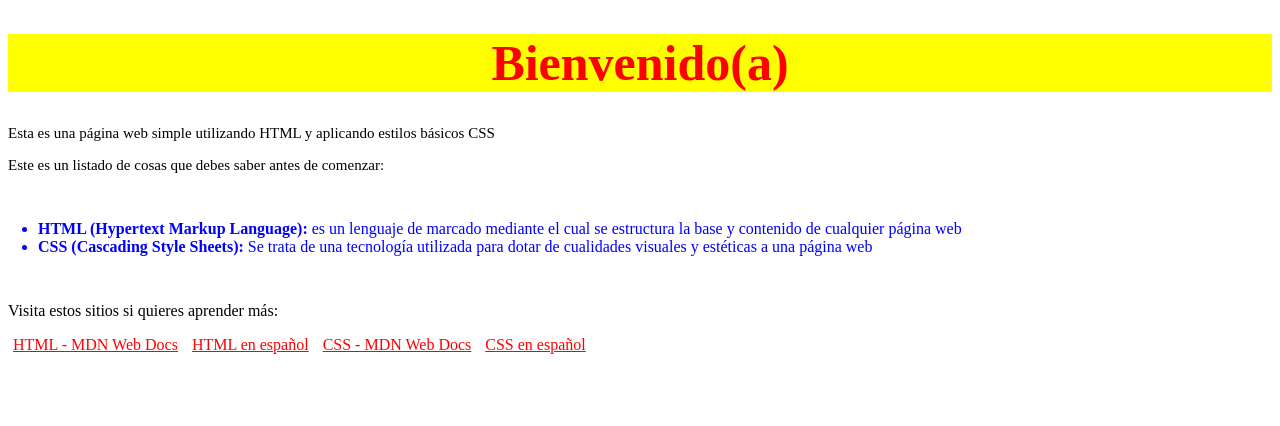
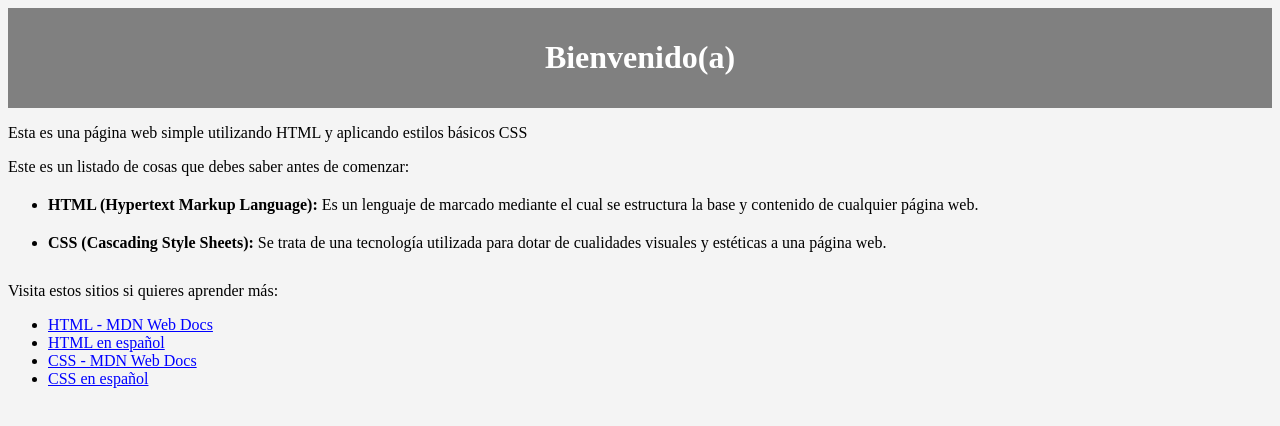
Before and after one commit to andresnico44/Taller1, a plain HTML site: page index.html in a window 1280 px wide. Drawn offline with Linux system fonts and the light colour scheme.

Commit message:
Ajustes mínimos

```diff
--- a/index.html
+++ b/index.html
@@ -2,11 +2,10 @@
 <html lang="es">
 <head>
     <meta charset="UTF-8">
-    <title>Pagina Simple</title>
+    <title>Página Simple</title>
     <link rel="stylesheet" href="styles.css">
 </head>
 <body>
-
     <header>
         <h1>Bienvenido(a)</h1>
     </header>
@@ -18,17 +17,19 @@
 
     <section class="lista">
         <ul id="mi-lista1">
-            <li><strong>HTML (Hypertext Markup Language): </strong> es un lenguaje de marcado mediante el cual se estructura la base y contenido de cualquier página web</li>
-            <li><strong>CSS (Cascading Style Sheets): </strong> Se trata de una tecnología utilizada para dotar de cualidades visuales y estéticas a una página web</li>
+            <li><strong>HTML (Hypertext Markup Language):</strong> Es un lenguaje de marcado mediante el cual se estructura la base y contenido de cualquier página web.</li>
+            <li><strong>CSS (Cascading Style Sheets):</strong> Se trata de una tecnología utilizada para dotar de cualidades visuales y estéticas a una página web.</li>
         </ul>
     </section>
 
     <section class="final">
         <p>Visita estos sitios si quieres aprender más:</p>
-            <a href="https://developer.mozilla.org/es/docs/Web/HTML">HTML - MDN Web Docs</a>
-            <a href="https://lenguajehtml.com/">HTML en español</a>
-            <a href="https://developer.mozilla.org/es/docs/Web/CSS">CSS - MDN Web Docs</a>
-            <a href="https://lenguajecss.com/css/introduccion/que-es-css/">CSS en español</a>
+        <ul>
+            <li><a href="https://developer.mozilla.org/es/docs/Web/HTML">HTML - MDN Web Docs</a></li>
+            <li><a href="https://lenguajehtml.com/">HTML en español</a></li>
+            <li><a href="https://developer.mozilla.org/es/docs/Web/CSS">CSS - MDN Web Docs</a></li>
+            <li><a href="https://lenguajecss.com/css/introduccion/que-es-css/">CSS en español</a></li>
+        </ul>
     </section>
 </body>
 </html>
--- a/styles.css
+++ b/styles.css
@@ -1,20 +1,24 @@
-header{
-    background-color: yellow;
-    color: red;
-    text-align: center;
-    font-size: 25px;
+body{
+    background-color: #f4f4f4;
 }
 
-.introduccion{
-    font-size: 15px;
+header{
+    background-color: gray;
+    color: #ffffff;
+    text-align: center;
+    padding: 10px 0;
 }
 
-#mi-lista1{
-    color: blue;
-    padding: 30px;
+section {
+    margin-bottom: 20px;
+}
+
+
+#mi-lista1 li{
+    padding-bottom: 10px;
+    margin-bottom: 10px;
 }
 
 a{
-    color: red;
-    margin: 5px;
+    color: blue
 }
```
